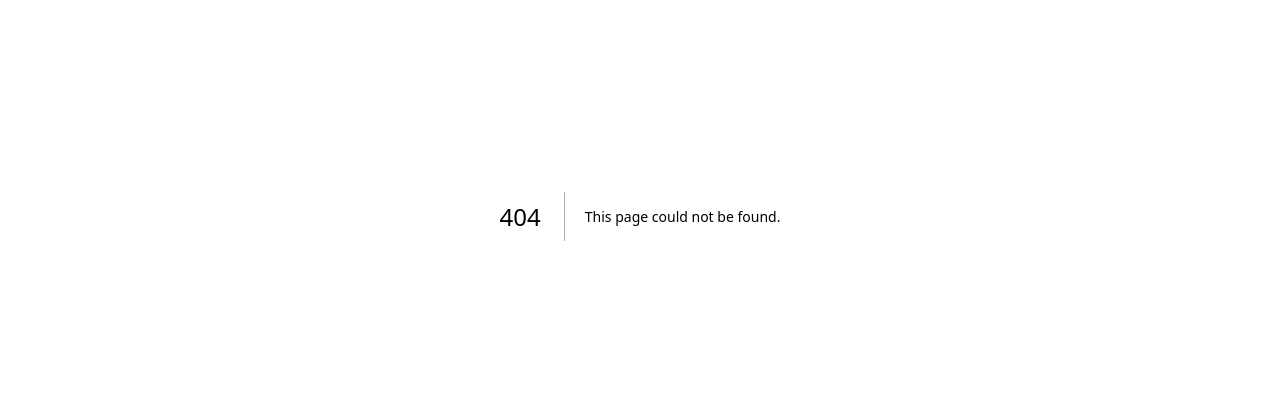
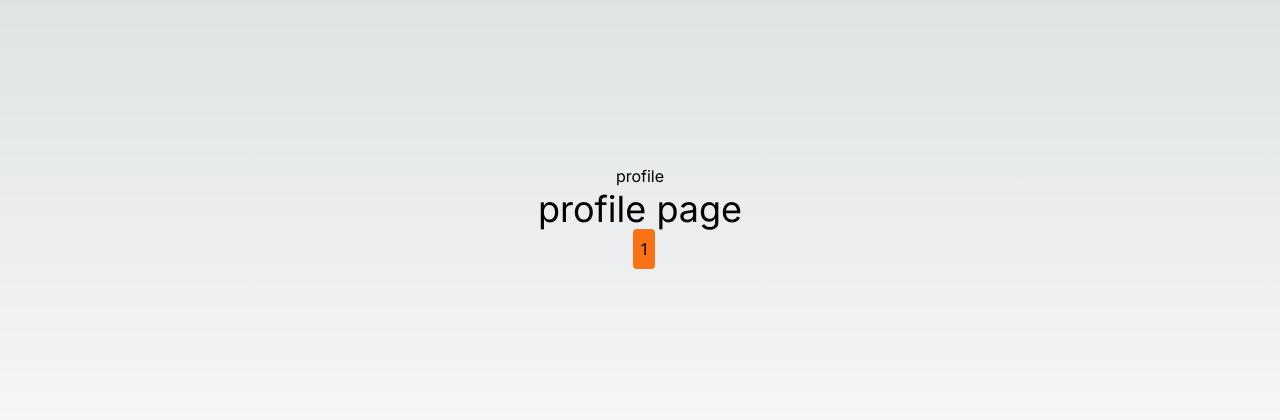
Before and after one commit to misikir21/auth, a Next.js app: page /profile/1 in a window 1280 px wide. Before the commit this address had no page. Shown: the part 184-604 px from the top of the page. Built offline with nearby package versions, Linux system fonts and the light colour scheme.

Commit message:
add dynamic route

```diff
--- /dev/null
+++ b/src/app/profile/[id]/page.tsx
@@ -0,0 +1,12 @@
+export default function profilepage({ params }) {
+  return (
+    <div className="flex flex-col items-center justify-center min-h-screen py-2">
+      <h1>profile</h1>
+      <hr />
+      <p className="text-4xl">profile page</p>
+      <span className="p-2 rounded ml-2 bg-orange-500 text-black">
+        {params.id}
+      </span>
+    </div>
+  );
+}
```
